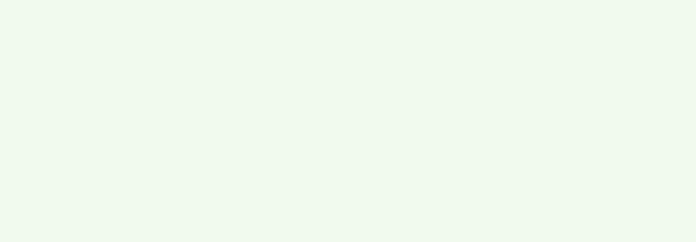
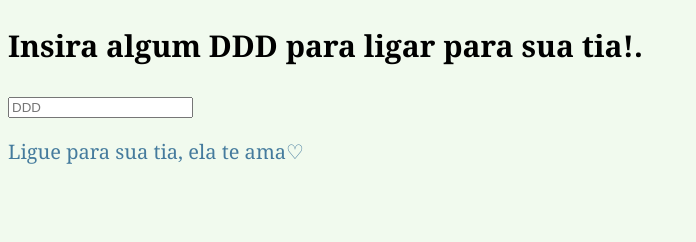
Before and after one commit to MarieAlcantara/Prog-Web-II, a plain HTML site: page api.html in a window 1280 px wide. Shown: the whole page, without its empty margins (0-696 px from the left). Drawn offline with Linux system fonts and the light colour scheme.

Commit message:
Update api.html

```diff
--- a/api.html
+++ b/api.html
@@ -3,7 +3,6 @@
   <head>
     <meta charset="utf-8"/>
     <title> ceps </title>
-  </head>
     <style>
       body {
         font: normal 15pt Cambria;
@@ -18,6 +17,9 @@
       input{
         color: #A8DADC;
       }
+    </style>
+  </head>
+  <body>
     <form action="">
       <h2>Insira algum DDD para ligar para sua tia!.</h2>
       <input type="text" id="ddd" placeholder="DDD">
```
Lines whose indentation alone changed are shown as unchanged.
